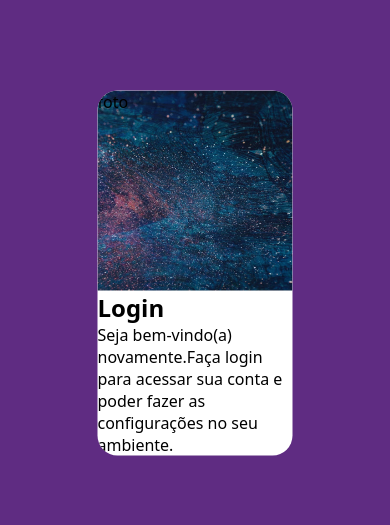
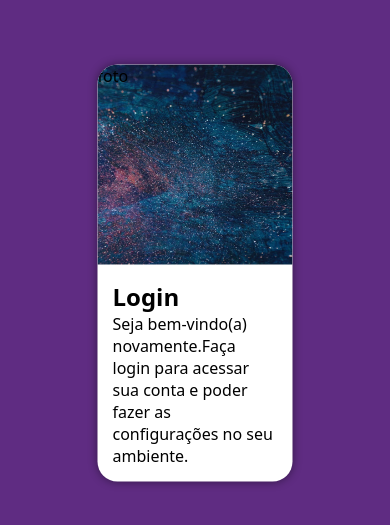
Before and after one commit to RusthenRonald/projeto-login, a plain HTML site: page index.html in a window 390 px wide. Shown: the part 149-674 px from the top of the page. Drawn offline with Linux system fonts and the light colour scheme.

Commit message:
mobile first concluido

```diff
--- a/estilos/style.css
+++ b/estilos/style.css
@@ -24,11 +24,17 @@ section#login{
     left: 50%;
     transform: translate(-50%,-50%);
     overflow: hidden;
+    box-shadow: 0px 0px 10px rgba(0, 0, 0, 0.473);
 }
 div#img{
+    display: block;
     background-image: url(../Imagens/imgpattern.jpg);
     height: 200px;
     background-position: center center;
     background-repeat: no-repeat;
     background-size: cover;
 }
+div#form{
+    display: block;
+    padding: 15px;
+}
```
